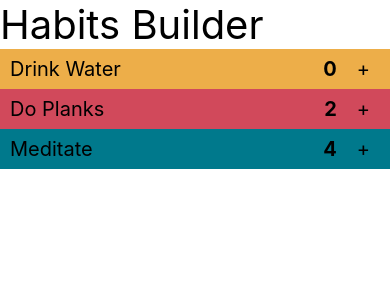
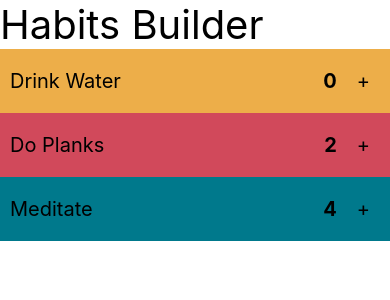
Before and after one commit to sivakar12/habit-builder-react-native, a React Native app: screen / in a window 390 px wide. Shown: the top 300 px of the page. Built offline with nearby package versions, Linux system fonts and the light colour scheme.

Commit message:
Fix layout issues

```diff
--- a/App.tsx
+++ b/App.tsx
@@ -1,8 +1,18 @@
 import React from 'react';
+import { StyleSheet, SafeAreaView, Platform, StatusBar } from 'react-native';
 import HabitListView from './app/HabitListView';
 
 export default function App() {
   return (
-    <HabitListView/>
+    <SafeAreaView style={styles.safeArea}>
+      <HabitListView/>
+    </SafeAreaView>
   );
 }
+
+const styles = StyleSheet.create({
+  safeArea: {
+    flex: 1,
+    paddingTop: Platform.OS === 'android' ? StatusBar.currentHeight : 0
+  }
+})
--- a/app/HabitListView.tsx
+++ b/app/HabitListView.tsx
@@ -41,7 +41,13 @@ const HabitListView = () => {
                 {habits.map((habit, i) => {
                     const color = listItemColors[i % listItemColors.length]
                     const onIncrementHandler = () => incrementHabit(habit.id)
-                    return <HabitItem habit={habit} onIncrement={onIncrementHandler} color={color}/>
+                    return (
+                        <HabitItem
+                            key={habit.id}
+                            habit={habit}
+                            onIncrement={onIncrementHandler}
+                            color={color}/>
+                    )
                 })}
             </HabitList>
         </View>
@@ -51,7 +57,6 @@ const styles = StyleSheet.create({
     habitItem: {
         flexDirection: 'row',
         justifyContent: 'space-between',
-        height: 40,
         alignItems: 'center',
         padding: padding,
         fontSize: fontSizes[1]
```
